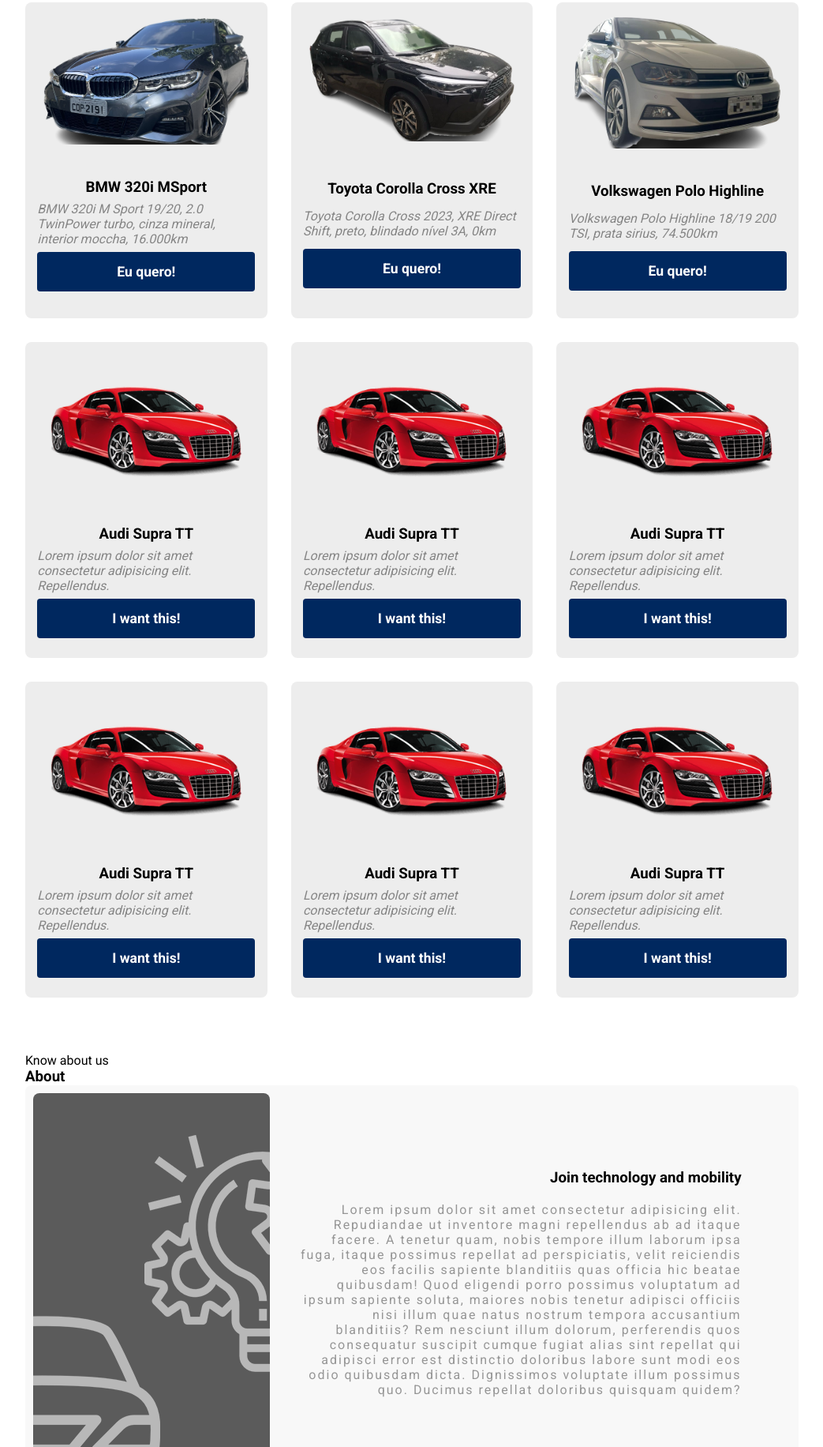
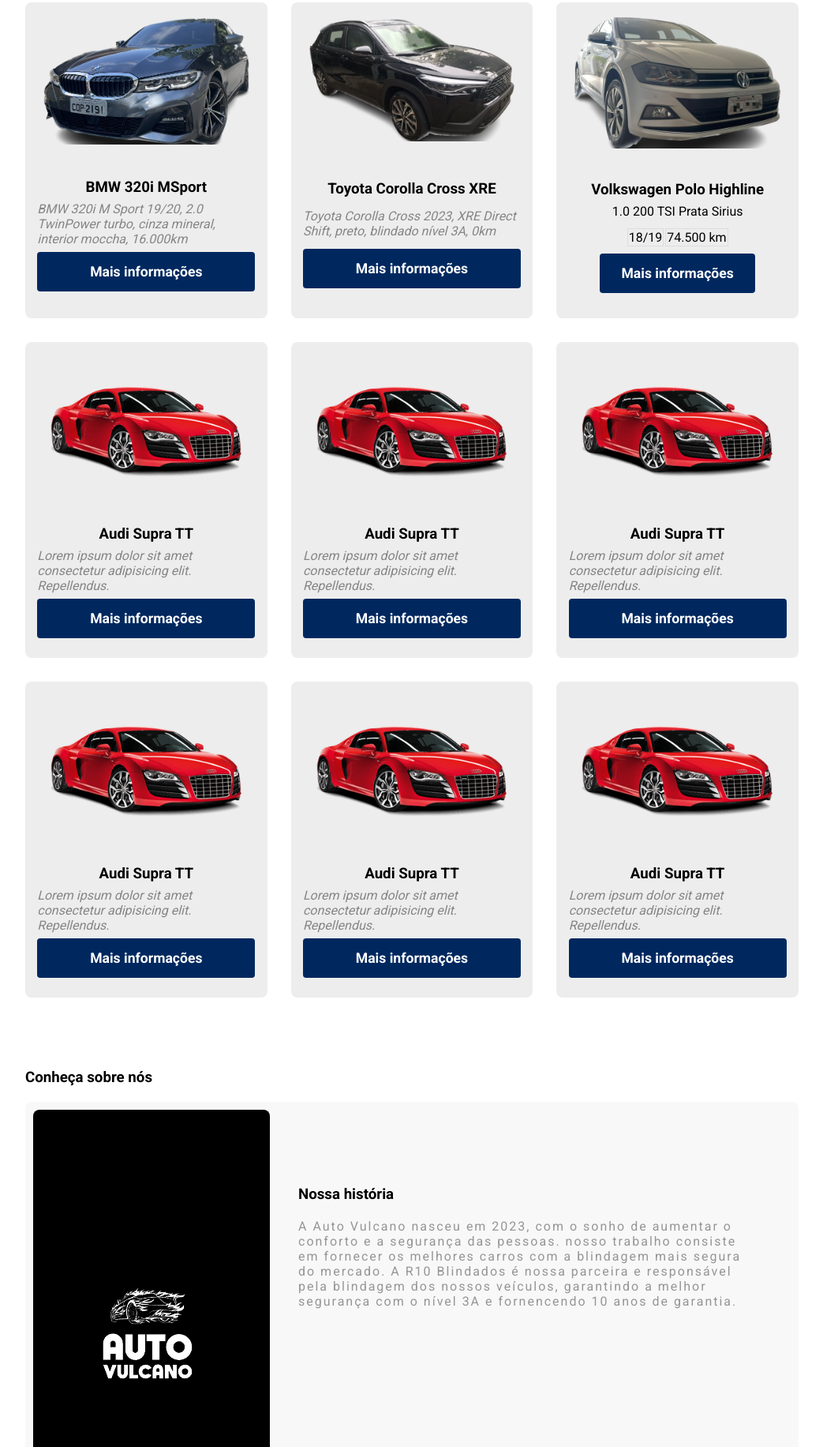
Before and after one commit to williamdubgod/Auto_Vulcano, a plain HTML site: page index.html in a window 1280 px wide. Shown: the part 968-2800 px from the top of the page at 79% size, without its empty margins (118-1161 px from the left). Drawn offline with Linux system fonts and the light colour scheme.

Commit message:
Pagina inicial

```diff
--- a/css/styles.css
+++ b/css/styles.css
@@ -11,7 +11,7 @@
 }
 
 :root {
-  --orange: #f75353;
+  --orange: 	#ff783e;
   --blue: #00285f;
   --gray: #ededed;
 }
@@ -69,7 +69,7 @@
 }
 
 nav ul li a:hover {
-  color: #00285f83;
+  color: #ffff;
 }
 
 nav ul button {
@@ -222,6 +222,18 @@
   color: #00000070;
 }
 
+td, th {
+  border: 1px solid #dddddd;
+  text-align: left;
+  padding: 1px;
+}
+
+.ano-km {
+  border: 1px dashed gray;
+  width: 153px;
+  display: flex;
+}
+
 .card-item button {
   width: 90%;
   padding: 15px 0px;
@@ -271,8 +283,11 @@
   width: 25%;
   min-width: 300px;
   height: 100%;
-  background: #000000a1;
+  background: black;
   border-radius: 8px;
+  display: flex;
+  align-items: center;
+  justify-content: center;
 }
 
 .right {
@@ -286,7 +301,7 @@
 }
 
 .right h3 {
-  text-align: right;
+  text-align: left;
   width: 90%;
   margin-bottom: 20px;
 }
@@ -295,7 +310,7 @@
   max-width: 90%;
   font-size: 1em;
   letter-spacing: 2px;
-  text-align: right;
+  text-align: left;
   color: rgba(0, 0, 0, 0.4);
 }
 
@@ -378,6 +393,10 @@
   color: white;
   height: 100%;
   min-height: 100px;
+}
+
+.social-icons {
+  text-align: center;
 }
 
 .footer-links h4 {
--- a/index.html
+++ b/index.html
@@ -52,7 +52,7 @@
             <div class="card-content">
               <h3>BMW 320i MSport</h3>
               <p>BMW 320i M Sport 19/20, 2.0 TwinPower turbo, cinza mineral, interior moccha, 16.000km</p>
-              <button type="button">Eu quero!</button>
+              <button type="button">Mais informações</button>
             </div>
           </div>
           <div class="card-item">
@@ -62,17 +62,21 @@
               <p>
                 Toyota Corolla Cross 2023, XRE Direct Shift, preto, blindado nível 3A, 0km
               </p>
-              <button type="button">Eu quero!</button>
+              <button type="button">Mais informações</button>
             </div>
           </div>
           <div class="card-item">
             <img src="images/polo.png" alt="Volkswagen Polo Highline" />
             <div class="card-content">
               <h3>Volkswagen Polo Highline</h3>
-              <p>
-                Volkswagen Polo Highline 18/19 200 TSI, prata sirius, 74.500km
-              </p>
-              <button type="button">Eu quero!</button>
+              <table>
+                <tr>1.0 200 TSI Prata Sirius</tr>
+                <tr>
+                  <td>18/19</td>
+                  <td>74.500 km</td>
+                </tr>
+              </table>
+              <button type="button">Mais informações</button>
             </div>
           </div>
           <div class="card-item">
@@ -83,7 +87,7 @@
                 Lorem ipsum dolor sit amet consectetur adipisicing elit.
                 Repellendus.
               </p>
-              <button type="button">I want this!</button>
+              <button type="button">Mais informações</button>
             </div>
           </div>
           <div class="card-item">
@@ -94,7 +98,7 @@
                 Lorem ipsum dolor sit amet consectetur adipisicing elit.
                 Repellendus.
               </p>
-              <button type="button">I want this!</button>
+              <button type="button">Mais informações</button>
             </div>
           </div>
           <div class="card-item">
@@ -105,7 +109,7 @@
                 Lorem ipsum dolor sit amet consectetur adipisicing elit.
                 Repellendus.
               </p>
-              <button type="button">I want this!</button>
+              <button type="button">Mais informações</button>
             </div>
           </div>
           <div class="card-item">
@@ -116,7 +120,7 @@
                 Lorem ipsum dolor sit amet consectetur adipisicing elit.
                 Repellendus.
               </p>
-              <button type="button">I want this!</button>
+              <button type="button">Mais informações</button>
             </div>
           </div>
           <div class="card-item">
@@ -127,7 +131,7 @@
                 Lorem ipsum dolor sit amet consectetur adipisicing elit.
                 Repellendus.
               </p>
-              <button type="button">I want this!</button>
+              <button type="button">Mais informações</button>
             </div>
           </div>
           <div class="card-item">
@@ -138,7 +142,7 @@
                 Lorem ipsum dolor sit amet consectetur adipisicing elit.
                 Repellendus.
               </p>
-              <button type="button">I want this!</button>
+              <button type="button">Mais informações</button>
             </div>
           </div>
         </div>
@@ -147,29 +151,17 @@
 
     <section class="about" id="about">
       <div class="content">
-        <div class="title-wrapper-about">
-          <p>Know about us</p>
-          <h3>About</h3>
+        <div class="title-wrapper-features">
+          <h3>Conheça sobre nós</h3>
         </div>
         <div class="about-content">
           <div class="left">
-            <img src="images/about.png" alt="About" />
+            <img src="images/png-logo.png" alt="About"/>
           </div>
           <div class="right">
-            <h3>Join technology and mobility</h3>
+            <h3>Nossa história</h3>
             <p>
-              Lorem ipsum dolor sit amet consectetur adipisicing elit.
-              Repudiandae ut inventore magni repellendus ab ad itaque facere. A
-              tenetur quam, nobis tempore illum laborum ipsa fuga, itaque
-              possimus repellat ad perspiciatis, velit reiciendis eos facilis
-              sapiente blanditiis quas officia hic beatae quibusdam! Quod
-              eligendi porro possimus voluptatum ad ipsum sapiente soluta,
-              maiores nobis tenetur adipisci officiis nisi illum quae natus
-              nostrum tempora accusantium blanditiis? Rem nesciunt illum
-              dolorum, perferendis quos consequatur suscipit cumque fugiat alias
-              sint repellat qui adipisci error est distinctio doloribus labore
-              sunt modi eos odio quibusdam dicta. Dignissimos voluptate illum
-              possimus quo. Ducimus repellat doloribus quisquam quidem?
+              A Auto Vulcano nasceu em 2023, com o sonho de aumentar o conforto e a segurança das pessoas. nosso trabalho consiste em fornecer os melhores carros com a blindagem mais segura do mercado. A R10 Blindados é nossa parceira e responsável pela blindagem dos nossos veículos, garantindo a melhor segurança com o nível 3A e fornencendo 10 anos de garantia.
             </p>
           </div>
         </div>
@@ -179,8 +171,7 @@
     <section class="features" id="features">
       <div class="content">
         <div class="title-wrapper-features">
-          <p>What you can do</p>
-          <h3>Features</h3>
+          <h3>Nossos serviços</h3>
         </div>
         <div class="feature-card-block">
           <div class="feature-card-item">
@@ -233,25 +224,25 @@
       <div class="main">
         <div class="content footer-links">
           <div class="footer-company">
-            <h4>Company</h4>
-            <h6>About</h6>
-            <h6>Contact</h6>
+            <h4>Corporação</h4>
+            <h6>Sobre</h6>
+            <h6>Contato</h6>
           </div>
           <div class="footer-rental">
-            <h4>Rental</h4>
-            <h6>Self-Drive</h6>
-            <h6>Chauffer-Driven</h6>
-            <h6>Help</h6>
+            <h4>Serviços</h4>
+            <h6>Blindagem</h6>
+            <h6>Acessoria</h6>
+            <h6>Funilaria</h6>
           </div>
           <div class="footer-social">
-            <h4>Stay connected</h4>
+            <h4>Conecte-se</h4>
             <div class="social-icons">
-              <img src="images/instagram.png" alt="Instagram" />
+              <a target="_blank" href="https://www.instagram.com/autovulcano/"><img src="images/instagram.png" alt="Instagram"/></a>
               <img src="images/facebook.png" alt="Facebook" />
             </div>
           </div>
           <div class="footer-contact">
-            <h4>Contact US</h4>
+            <h4>Contato</h4>
             <h6>+55 11 998631820</h6>
             <h6>auto_vulcano@outlook.com</h6>
             <h6>São Paulo - SP</h6>
```
Also changed, not shown: images/png-logo.png (added), 1 other file.
